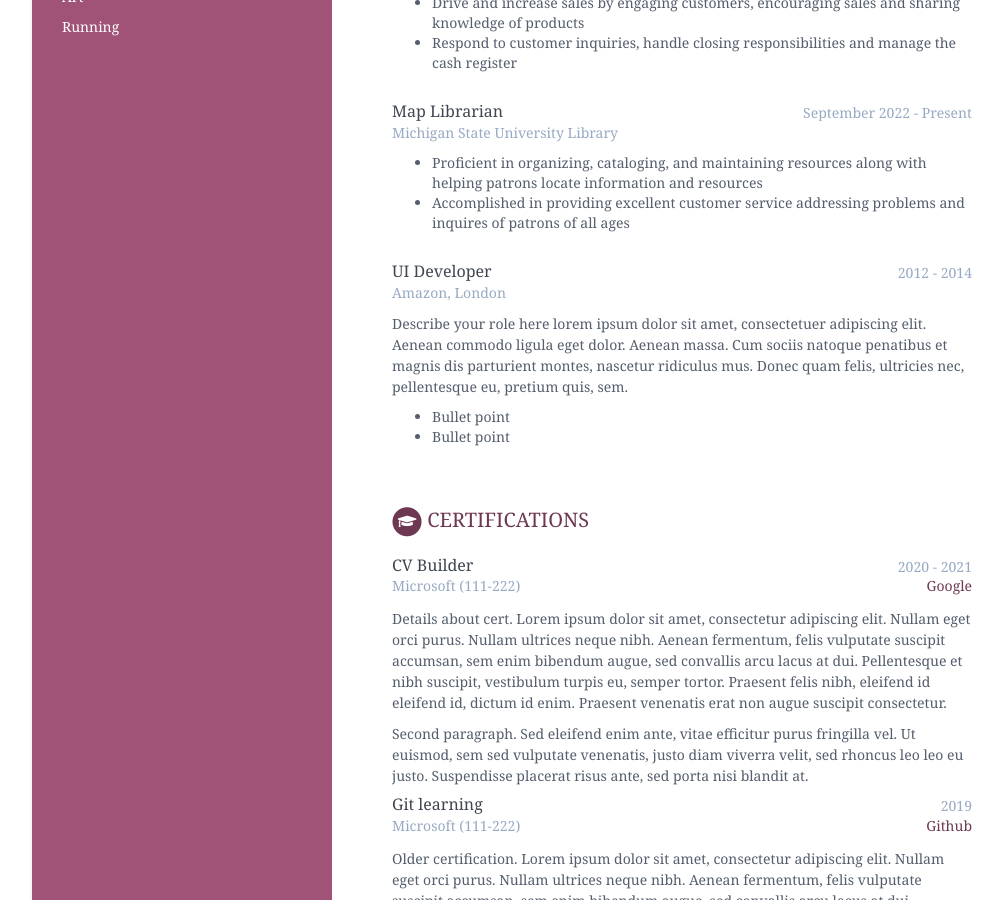
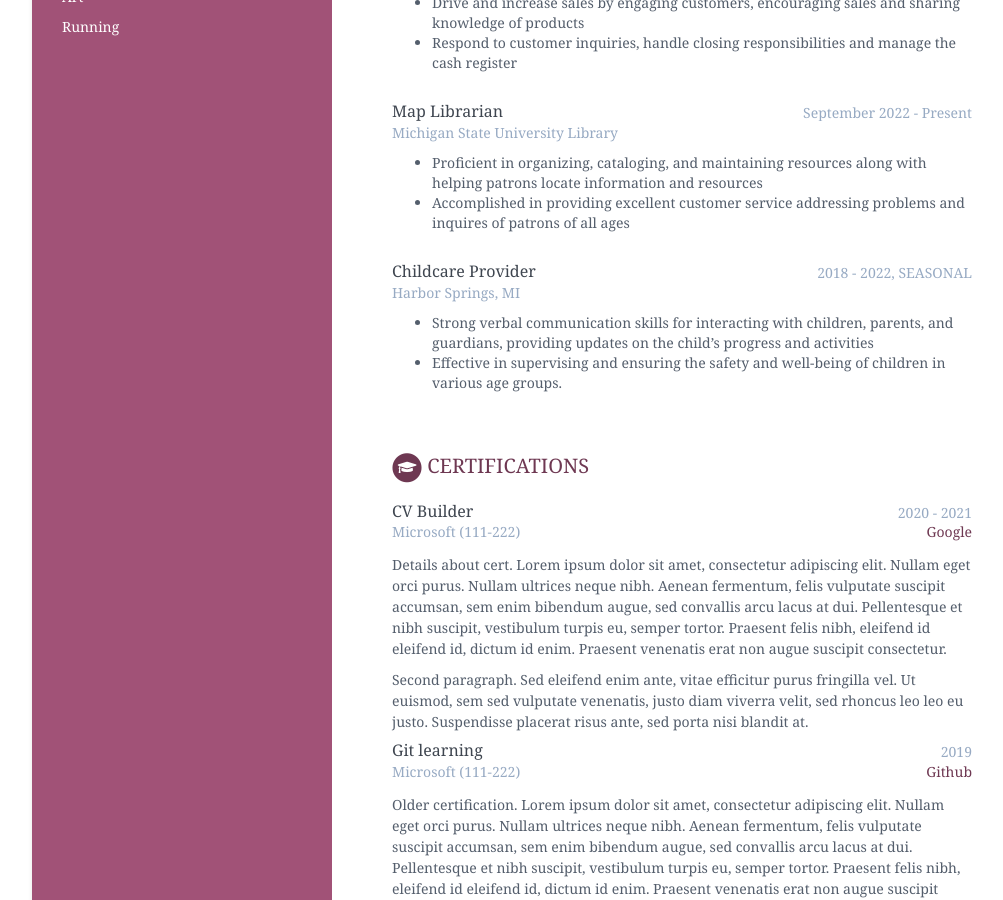
Before and after one commit to burnsmay/burnsmay.github.io, a Jekyll site: the page built from index.html, in a window 1280 px wide and 900 px high, scrolled down 826 px. Shown: the whole window, without its empty margins (108-1111 px from the left). Built offline with Jekyll 4.4.1, drawn with Linux system fonts in a browser that asks for light colours.

Commit message:
Update data.yml JOBS 3/3

```diff
--- a/_data/data.yml
+++ b/_data/data.yml
@@ -89,17 +89,12 @@ experiences:
           - Proficient in organizing, cataloging, and maintaining resources along with helping patrons locate information and resources
           - Accomplished in providing excellent customer service addressing problems and inquires of patrons of all ages
 
-      - role: UI Developer
-        time: 2012 - 2014
-        company: Amazon, London
+      - role: Childcare Provider
+        time: 2018 - 2022, SEASONAL
+        company: Harbor Springs, MI
         details: |
-          Describe your role here lorem ipsum dolor sit amet, consectetuer
-          adipiscing elit. Aenean commodo ligula eget dolor. Aenean massa.
-          Cum sociis natoque penatibus et magnis dis parturient montes,
-          nascetur ridiculus mus. Donec quam felis, ultricies nec,
-          pellentesque eu, pretium quis, sem.
-            - Bullet point
-            - Bullet point
+          - Strong verbal communication skills for interacting with children, parents, and guardians, providing updates on the child's progress and activities
+          - Effective in supervising and ensuring the safety and well-being of children in various age groups.
 
 certifications:
       title: Certifications
```
